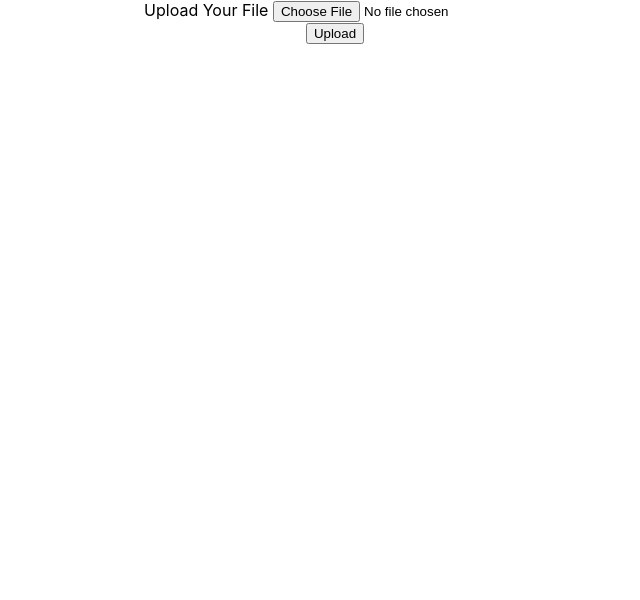
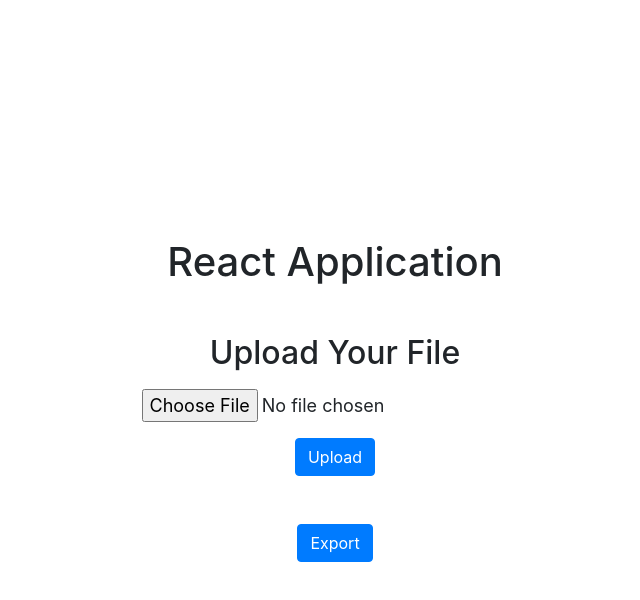
Before and after one commit to karolinavor/react-ukol, a React (Create React App) app: page / in a window 1280 px wide. Shown: the top 600 px of the page, without its empty margins (305-945 px from the left). Built offline with nearby package versions, Linux system fonts and the light colour scheme.

Commit message:
Bootstrap and export button

```diff
--- a/package.json
+++ b/package.json
@@ -7,12 +7,14 @@
     "@testing-library/react": "^11.2.5",
     "@testing-library/user-event": "^12.8.3",
     "axios": "^0.21.1",
+    "bootstrap": "^4.6.0",
     "cors": "^2.8.5",
     "express": "^4.17.1",
     "multer": "^1.4.2",
     "nodemon": "^2.0.7",
     "react": "^17.0.2",
     "react-axios": "^2.0.5",
+    "react-bootstrap": "^1.5.2",
     "react-dom": "^17.0.2",
     "react-scripts": "4.0.3",
     "web-vitals": "^1.1.1"
--- a/src/App.css
+++ b/src/App.css
@@ -1,38 +1,9 @@
 .App {
 	text-align: center;
-}
-
-.App-logo {
-  height: 40vmin;
-  pointer-events: none;
-}
-
-@media (prefers-reduced-motion: no-preference) {
-  .App-logo {
-    animation: App-logo-spin infinite 20s linear;
-  }
-}
-
-.App-header {
-  background-color: #282c34;
 	min-height: 100vh;
 	display: flex;
 	flex-direction: column;
 	align-items: center;
 	justify-content: center;
-  font-size: calc(10px + 2vmin);
-  color: white;
+	font-size: 18px;
 }
-
-.App-link {
-  color: #61dafb;
-}
-
-@keyframes App-logo-spin {
-  from {
-    transform: rotate(0deg);
-  }
-  to {
-    transform: rotate(360deg);
-  }
-}
--- a/src/App.js
+++ b/src/App.js
@@ -1,13 +1,17 @@
 import React from 'react';
 import FileUpload from './FileUpload';
+import ExportButton from './ExportButton';
+import 'bootstrap/dist/css/bootstrap.min.css';
 import './App.css';
 
 function App() {
-  return (
-	<div className="App">
-			<FileUpload />
-	</div>
-  );
+	return (
+		<div className="App">
+			<h1 className="mb-5">React Application</h1>
+		<FileUpload />
+		<ExportButton />
+		</div>
+	);
 }
 
 export default App;
--- /dev/null
+++ b/src/ExportButton.js
@@ -0,0 +1,25 @@
+import React, { Component } from 'react';
+import axios from 'axios';
+
+class ExportButton extends Component {
+    constructor(props) {
+        super(props);
+        this.state = {}
+    }
+
+    onClickHandler = () => {
+        console.log('Exporting...');
+        axios.post("http://localhost:8000/download", {}, {
+            }).then(res => {
+                console.log(res.statusText)
+            })
+    }
+
+    render() {
+        return (
+            <button type="button" className="btn btn-primary mt-5" onClick={this.onClickHandler}>Export</button>
+        );
+    }
+}
+
+export default ExportButton;
--- a/src/FileUpload.js
+++ b/src/FileUpload.js
@@ -22,7 +22,7 @@ class FileUpload extends Component {
         let err = '';
         const type = 'text/csv';
         if (file.type !== type) {
-            err = file.type+' is not a supported format\n';
+            err = file.type+' is not a supported format.';
         }
 
         if (err !== '') {
@@ -34,22 +34,27 @@ class FileUpload extends Component {
     }
 
     onClickHandler = () => {
+        if (this.state.selectedFile) {
+            console.log('Uploading...');
             const data = new FormData()
             data.append('file', this.state.selectedFile)
             axios.post("http://localhost:8000/upload", data, {
             }).then(res => {
                 console.log(res.statusText)
             })
+        } else {
+            console.log('No file selected.')
+        }
     }
 
     render() {
         return (
-            <form method="POST" action="">
-                <div className="form-group">
-                    <label>Upload Your File </label>
-                    <input type="file" className="form-control" onChange={this.onChangeHandler} />
+            <form method="POST" action="/">
+                <h2 className="mb-3">Upload Your File </h2>
+                <div className="input-group mb-3">
+                    <input type="file" className="input-sm" id="input" onChange={this.onChangeHandler}/>
                 </div>
-                <button type="button" onClick={this.onClickHandler} >Upload</button>
+                <button type="button" onClick={this.onClickHandler} className="btn btn-primary">Upload</button>
             </form>
         );
     }
```
Also changed, not shown: 1 other file (tests, documents, lock files or other folders). Lines whose indentation alone changed are shown as unchanged.
